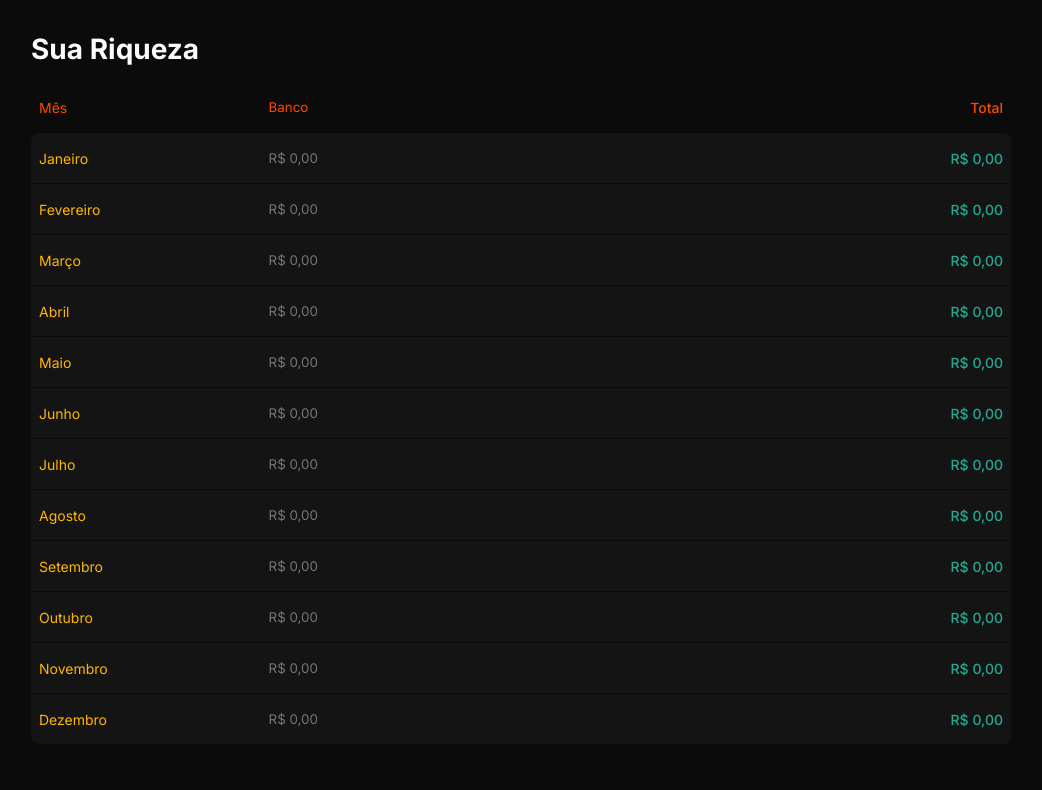
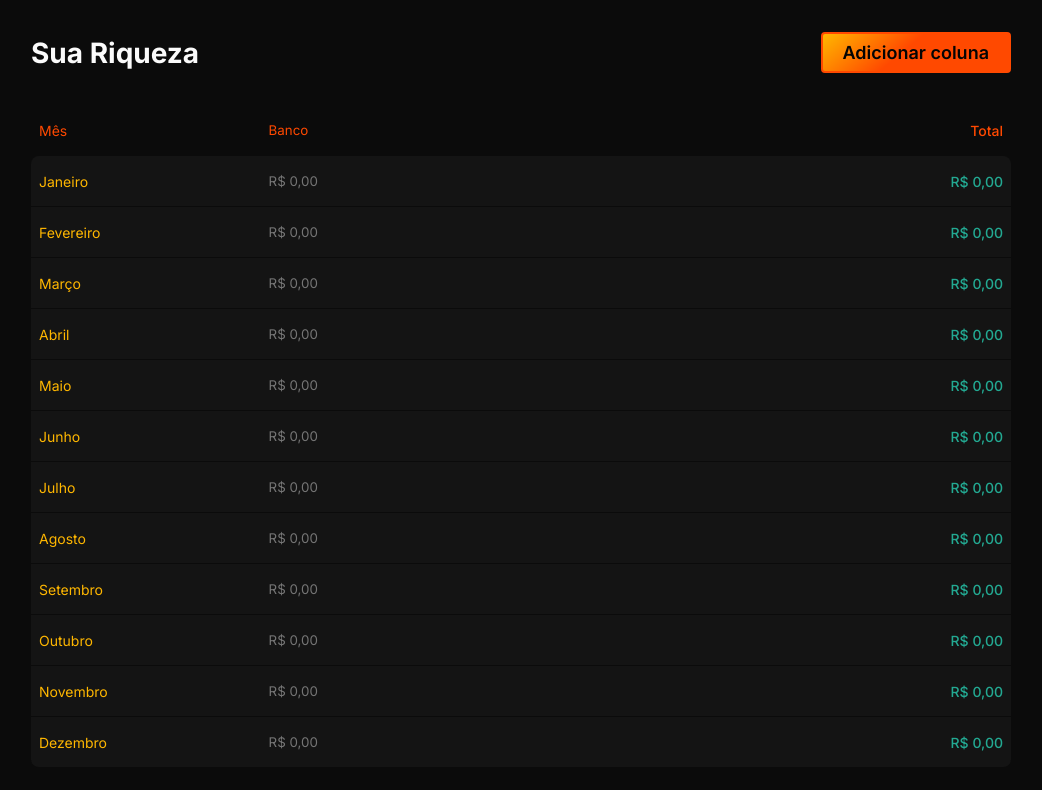
Before and after one commit to hbalardin/wealth-app, a React (Create React App) app: page / in a window 1280 px wide. Shown: the top 790 px of the page, without its empty margins (119-1161 px from the left). Built offline with nearby package versions, Linux system fonts and the light colour scheme.

Commit message:
feat: create button component

```diff
--- /dev/null
+++ b/src/components/elements/Button/index.tsx
@@ -0,0 +1,13 @@
+import { ReactNode } from "react";
+
+import { Container } from "./styles";
+
+interface ButtonProps {
+  children: ReactNode;
+}
+
+function Button({ children }: ButtonProps) {
+  return <Container>{children}</Container>;
+}
+
+export default Button;
--- /dev/null
+++ b/src/components/elements/Button/styles.ts
@@ -0,0 +1,20 @@
+import styled from "styled-components";
+
+export const Container = styled.button`
+  padding: 8px 20px;
+  border-radius: ${(props) => props.theme.radius.default};
+
+  border: 2px solid ${(props) => props.theme.color.orange};
+  background: ${(props) => props.theme.gradient.orangeYellow};
+
+  color: ${(props) => props.theme.color.black};
+  font-size: ${(props) => props.theme.text.medium};
+  font-weight: 600;
+
+  transition: all ease 400ms;
+
+  &:hover {
+    background: ${(props) => props.theme.color.black};
+    color: ${(props) => props.theme.color.orange};
+  }
+`;
--- a/src/pages/Home/index.tsx
+++ b/src/pages/Home/index.tsx
@@ -1,7 +1,8 @@
-import { PageTitle } from "./styles";
+import { PageHeader } from "./styles";
 
 import Table from "../../components/elements/Table";
 import PageLayout from "../../components/layout/PageLayout";
+import Button from "../../components/elements/Button";
 
 import { useWealthTable } from "../../hooks/useWealthTable";
 
@@ -10,7 +11,10 @@ const Home = () => {
 
   return (
     <PageLayout>
-      <PageTitle>Sua Riqueza</PageTitle>
+      <PageHeader>
+        <h1>Sua Riqueza</h1>
+        <Button>Adicionar coluna</Button>
+      </PageHeader>
       <Table {...wealthTableProps} />
     </PageLayout>
   );
--- a/src/pages/Home/styles.ts
+++ b/src/pages/Home/styles.ts
@@ -1,6 +1,12 @@
 import styled from "styled-components";
 
-export const PageTitle = styled.h1`
-  margin-bottom: 16px;
-  font-size: ${(props) => props.theme.text.large};
+export const PageHeader = styled.header`
+  display: flex;
+  align-items: center;
+  justify-content: space-between;
+  margin-bottom: 32px;
+
+  h1 {
+    font-size: ${(props) => props.theme.text.large};
+  }
 `;
--- a/src/styles/theme.ts
+++ b/src/styles/theme.ts
@@ -1,5 +1,6 @@
 export const theme = {
   color: {
+    black: "#040404",
     darkGray: "#0B0B0B",
     gray: "#141414",
     green: "#23A992",
@@ -9,13 +10,18 @@ export const theme = {
     yellow: "#FFB700",
     white: "#fbfbfb",
   },
-  text: {
-    default: "14px",
-    large: "28px",
+  gradient: {
+    orangeYellow:
+      "linear-gradient(140deg, rgba(255,183,0,1) 0%, rgba(255,73,0,1) 44%, rgba(255,73,0,1) 100%)",
   },
   radius: {
     default: "4px",
     large: "8px",
     full: "9999px",
   },
+  text: {
+    default: "14px",
+    medium: "18px",
+    large: "28px",
+  },
 };
```
